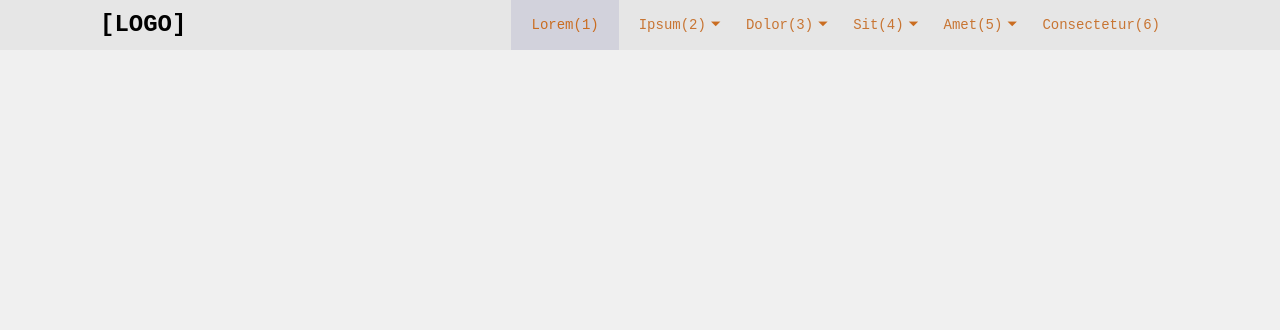
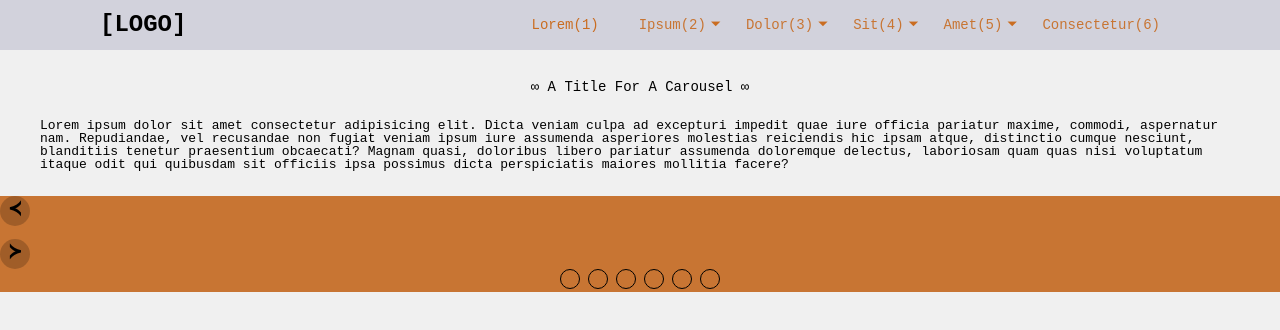
Before and after one commit to mjwills-inf/alpha, a plain HTML site: page index.html in a window 1280 px wide. Drawn offline with Linux system fonts and the light colour scheme.

Commit message:
begin image slider

```diff
--- a/css/style.css
+++ b/css/style.css
@@ -1,4 +1,9 @@
+/* //////////////////////////////////////////////////////////////////////////////// */
+/* NAV MENU */
+/* //////////////////////////////////////////////////////////////////////////////// */
+
 body {
+  display: relative;
   margin: 0;
   padding: 0;
   font-family: monospace;
@@ -10,11 +15,12 @@ body {
 }
 
 header {
-  position: absolute;
+  position: relative;
   top: 0;
   left: 0;
   padding: 0 100px;
-  background:rgb(230, 230, 230);
+  background:rgb(210, 210, 220);
+  height: 50px;
   width: 100%;
   box-sizing: border-box;
 }
@@ -51,18 +57,15 @@ header nav ul li.nav-li-drop::before {  /*dynamic adds char to sub on class (eas
   color: rgb(202, 109, 33);
 }
 
-/* header nav ul li.active.nav-li-drop::before {
-
-} */
-
 header nav ul li ul {                   /*the nested submenu*/
-  display: none;                        /*hidden*/
+  display: none;                        /* hidden */
   position: absolute;
   left: 0;
   background:rgb(215, 215, 215);
+  z-index: 1;
 }
 
-header nav ul li:hover ul {             /*give sub ul a display*/
+header nav ul li:hover ul {             /*give sub ul a display on hover*/
     display: block;
 }
 
@@ -105,6 +108,7 @@ img.menu-bar {
 @media (max-width: 981px) {
   header {
     padding: 0px 20px;
+    z-index: 1;
   }
   .menu-toggle {                        /*class displays on media*/
     display: flex;
@@ -142,3 +146,66 @@ img.menu-bar {
     border-bottom: 1px solid rgba(0, 0, 0, 0.2);
   }
 }
+
+
+/* //////////////////////////////////////////////////////////////////////////////// */
+/* Fluff */
+/* //////////////////////////////////////////////////////////////////////////////// */
+
+main {
+  position: absolute;                   /*because has to sit below absolute header*/
+  top: 50px;
+  width: 100%;
+}
+
+main #container-main{
+  max-width: 1600px;
+  margin: auto;
+}
+
+h1 {
+  font-size: 14px;
+  text-align: center;
+  margin: 30px 20px 0px;
+}
+
+#title-fluff p {
+  padding: 25px 40px;
+}
+
+/* //////////////////////////////////////////////////////////////////////////////// */
+/* IMAGE CAROUSEL */
+/* //////////////////////////////////////////////////////////////////////////////// */
+
+#slide-container {
+  background-color: rgb(200, 117, 51);
+}
+
+#slide-container #left-arrow,
+#slide-container #right-arrow  {
+  height: 30px;
+  width: 30px;
+  border-radius: 50%;
+  background-color: rgba(0, 0, 0, 0.2);
+  text-align: center;
+  line-height: 28px;
+  font-size: 20px;
+  font-weight: 600;
+}
+
+#slide-container #window {
+
+}
+
+#selection-circles {
+  width: fit-content;
+  margin: auto;
+}
+
+#selection-circles span {
+  height: 20px;
+  width: 20px;
+  border-radius: 50%;
+  border: 1px solid black;
+  display: inline-block;
+}
--- a/index.html
+++ b/index.html
@@ -1,5 +1,6 @@
 <!DOCTYPE html>
 <html lang="en">
+
   <head>
     <link rel="stylesheet" href="css/reset.css" />
     <link rel="stylesheet" href="css/style.css" />
@@ -8,6 +9,7 @@
     <script src="main.js" defer></script>
     <title>Responsive Nav</title>
   </head>
+
   <body>
     <header>
       <div class="logo">[LOGO]</div>
@@ -57,7 +59,45 @@
         <img class="menu-bar" src="./img/menu.svg" />
       </div>
     </header>
+
+
+    <main>
+      <div id="container-main">
+
+        <div id="title-fluff">
+          <h1>&#8734 A Title For A Carousel &#8734</h1>
+          <p>Lorem ipsum dolor sit amet consectetur adipisicing elit. Dicta veniam culpa ad excepturi impedit quae iure
+            officia pariatur maxime, commodi, aspernatur nam. Repudiandae, vel recusandae non fugiat veniam ipsum iure
+            assumenda asperiores molestias reiciendis hic ipsam atque, distinctio cumque nesciunt, blanditiis tenetur
+            praesentium obcaecati? Magnam quasi, doloribus libero pariatur assumenda doloremque delectus, laboriosam
+            quam quas nisi voluptatum itaque odit qui quibusdam sit officiis ipsa possimus dicta perspiciatis maiores
+            mollitia facere?</p>
+        </div>
+
+        <div id="slide-container">
+          <div id="left-arrow">&#8826</div>
+          <div id="window>
+            <img src="" alt="" id="img1">
+            <img src="" alt="" id="img2">
+            <img src="" alt="" id="img3">
+            <img src="" alt="" id="img4">
+            <img src="" alt="" id="img5">
+            <img src="" alt="" id="img6">
+          </div>
+          <div id="right-arrow">&#8827</div>
+          <div id="selection-circles">
+            <span id="circle1"></span>
+            <span id="circle2"></span>
+            <span id="circle3"></span>
+            <span id="circle4"></span>
+            <span id="circle5"></span>
+            <span id="circle6"></span>
+          </div>
+        </div>
+
+      </div>
+    </main>
+
   </body>
+
 </html>
-
-<!-- Lorem ipsum dolor sit amet consectetur adipisicing elit. Quaerat, nam! -->
```
Lines whose indentation alone changed are shown as unchanged.
